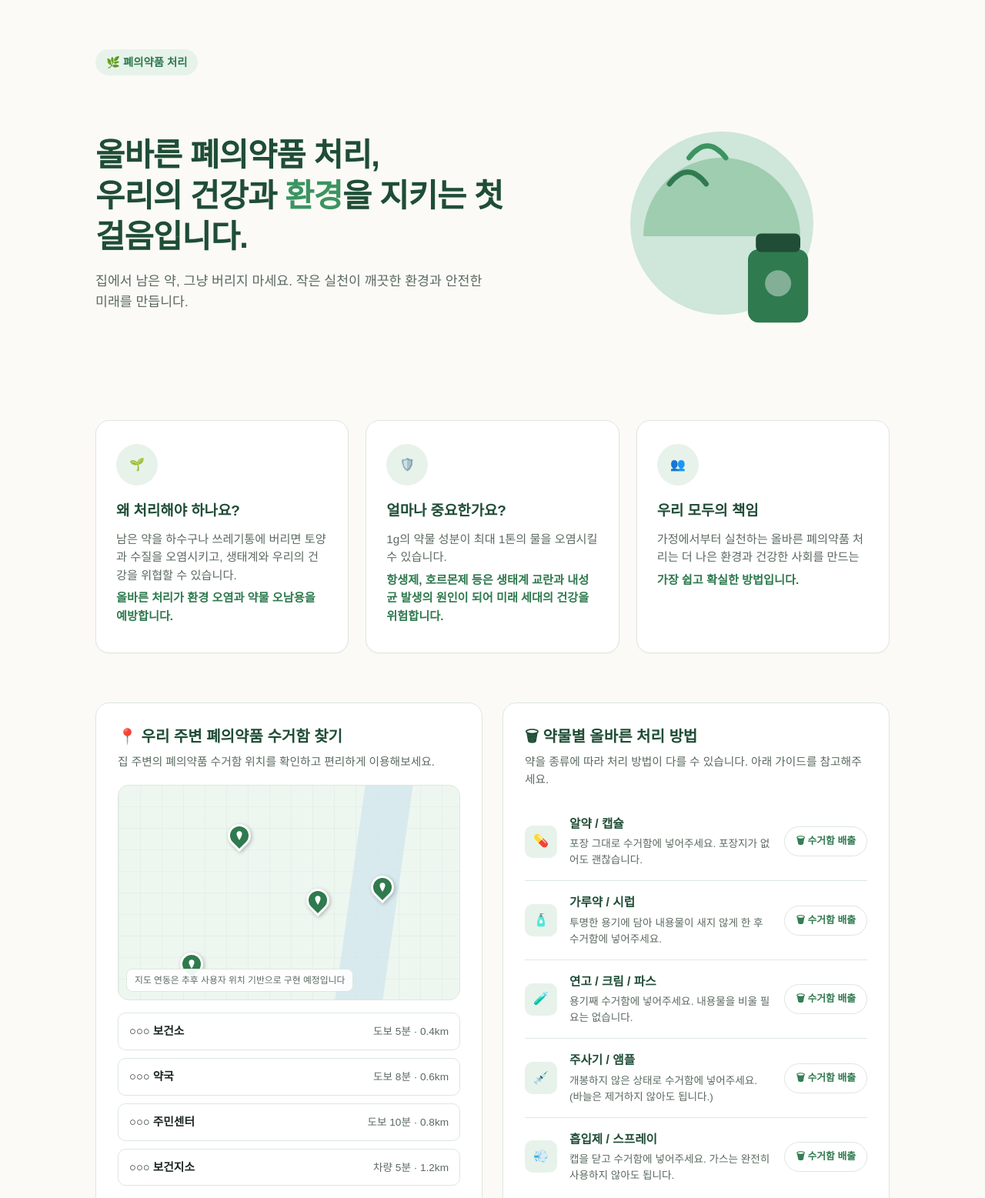
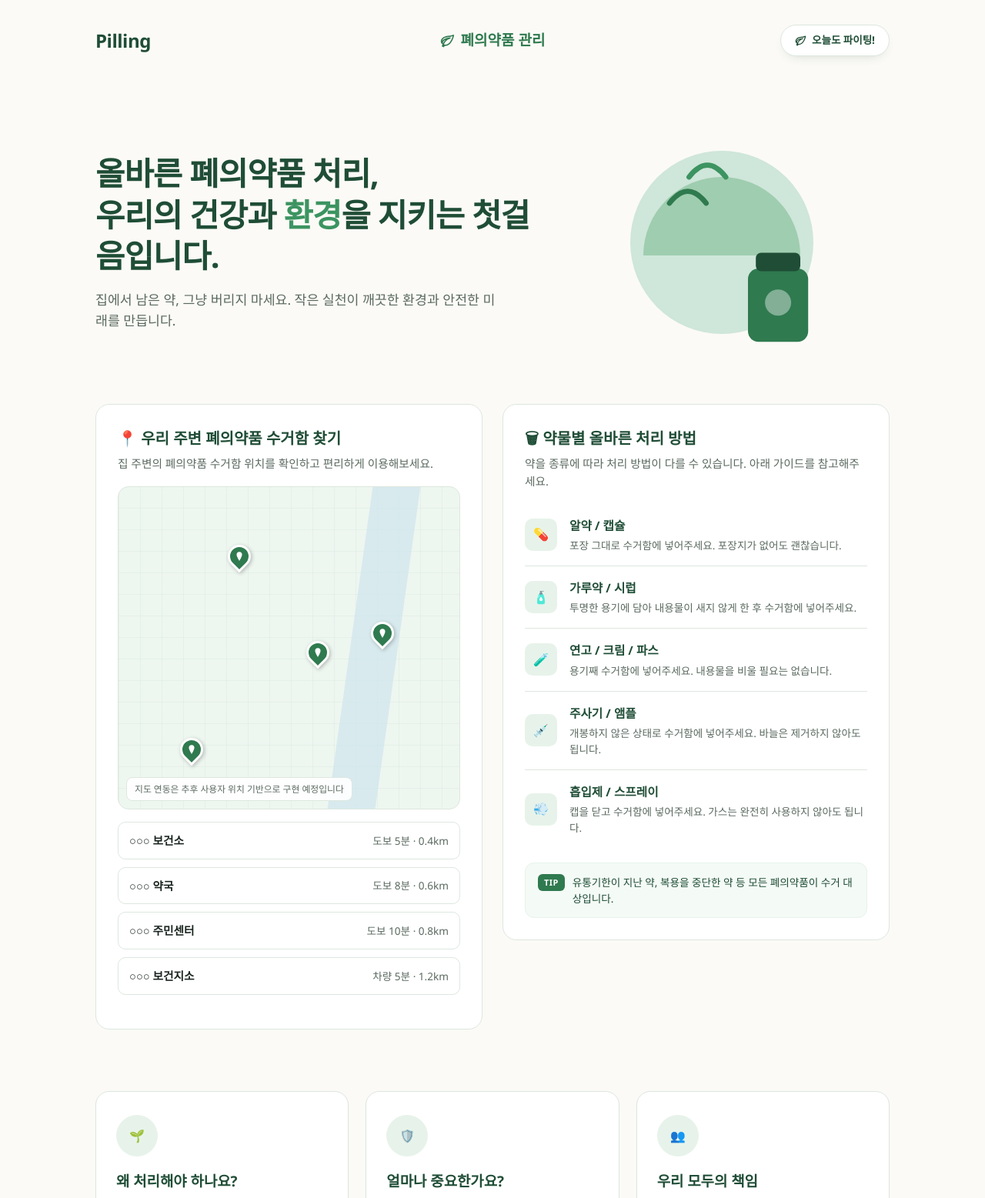
Before and after one commit to 20261184/-Pilling, a website: page 폐의약품관리.html in a window 1280 px wide. Shown: the top 1557 px of the page at 77% size. Drawn offline with Linux system fonts and the light colour scheme.

Commit message:
feat:폐의약품관리.html 수정본

```diff
--- a/폐의약품관리.html
+++ b/폐의약품관리.html
@@ -20,12 +20,50 @@
   *{box-sizing:border-box;}
   body{
     margin:0;
-    font-family:"Pretendard","Apple SD Gothic Neo","Malgun Gothic",sans-serif;
+    font-family:"Apple SD Gothic Neo","Pretendard","Segoe UI",sans-serif;
     background:var(--paper);
     color:var(--ink);
     line-height:1.55;
   }
   .wrap{max-width:1080px;margin:0 auto;padding:0 24px;}
+
+  /* ---- 상단 내비게이션 ---- */
+  .top-row{
+    display:grid;
+    grid-template-columns:1fr auto 1fr;
+    align-items:center;
+    padding:32px 0 8px;
+  }
+  .logo-mark{
+    font-size:24px;
+    font-weight:800;
+    color:var(--green-900);
+    letter-spacing:-0.02em;
+    justify-self:start;
+  }
+  .top-nav-label{
+    display:inline-flex;
+    align-items:center;
+    gap:8px;
+    color:var(--green-700);
+    font-weight:800;
+    font-size:19px;
+    justify-self:center;
+  }
+  .top-pill-tag{
+    display:inline-flex;
+    align-items:center;
+    gap:7px;
+    background:#fff;
+    border:1px solid var(--line);
+    border-radius:30px;
+    padding:9px 18px;
+    font-size:13.5px;
+    font-weight:700;
+    color:var(--green-900);
+    box-shadow:0 6px 16px -10px rgba(31,77,54,0.3);
+    justify-self:end;
+  }
 
   /* ---- 상단 경고 영역 ---- */
   .warn-band{
@@ -68,13 +106,7 @@
     position:relative;
     overflow:hidden;
   }
-  .eyebrow{
-    display:inline-flex;align-items:center;gap:8px;
-    font-size:0.9rem;font-weight:700;color:var(--green-700);
-    background:var(--green-100);
-    padding:6px 14px;border-radius:999px;
-    margin-bottom:22px;
-  }
+
   .hero-grid{
     display:grid;
     grid-template-columns:1.3fr 1fr;
@@ -165,7 +197,7 @@
     position:relative;
     border-radius:14px;
     overflow:hidden;
-    height:280px;
+    height:420px;
     background:
       linear-gradient(0deg, rgba(60,148,97,0.06) 1px, transparent 1px),
       linear-gradient(90deg, rgba(60,148,97,0.06) 1px, transparent 1px),
@@ -220,25 +252,6 @@
   .loc-list li .name{font-weight:600;color:var(--ink);}
   .loc-list li .dist{color:var(--ink-soft);font-size:0.85rem;}
 
-  .btn-primary{
-    display:flex;align-items:center;justify-content:center;gap:8px;
-    width:100%;
-    background:var(--green-700);
-    color:#fff;
-    border:none;
-    border-radius:12px;
-    padding:14px;
-    font-size:1rem;
-    font-weight:700;
-    cursor:pointer;
-    transition:background .15s ease, transform .15s ease;
-  }
-  .btn-primary:hover{background:var(--green-900);transform:translateY(-1px);}
-  .btn-primary:focus-visible{outline:3px solid var(--green-600);outline-offset:2px;}
-  .btn-note{
-    text-align:center;font-size:0.78rem;color:var(--ink-soft);margin-top:8px;
-  }
-
   /* 처리 방법 리스트 */
   .method-list{list-style:none;margin:0;padding:0;display:grid;gap:0;}
   .method-list li{
@@ -256,20 +269,6 @@
   .method-body{flex:1;}
   .method-body .m-title{font-weight:700;color:var(--green-900);font-size:0.98rem;margin-bottom:3px;}
   .method-body .m-desc{color:var(--ink-soft);font-size:0.85rem;}
-  .method-action{
-    display:flex;align-items:center;gap:6px;
-    border:1px solid var(--line);
-    border-radius:999px;
-    padding:7px 14px;
-    font-size:0.8rem;
-    color:var(--green-700);
-    font-weight:600;
-    white-space:nowrap;
-    background:#fff;
-    cursor:pointer;
-  }
-  .method-action:hover{background:var(--green-50);}
-
   .tip-row{
     margin-top:18px;
     display:flex;align-items:flex-start;gap:10px;
@@ -300,6 +299,7 @@
   }
 
   @media (max-width:880px){
+    .top-row{grid-template-columns:auto 1fr auto; gap:10px;}
     .hero-grid{grid-template-columns:1fr;}
     .hero-art{order:-1;}
     .feature-grid{grid-template-columns:1fr;}
@@ -313,8 +313,19 @@
 
 <main class="wrap">
 
+  <div class="top-row">
+    <div class="logo-mark">Pilling</div>
+    <div class="top-nav-label">
+      <svg width="19" height="19" viewBox="0 0 24 24" fill="none" stroke="currentColor" stroke-width="2"><path d="M17 8C8 10 5.9 16.17 3.82 21.34l1.89.66.95-2.3c.48.17.98.3 1.34.3C19 20 22 3 22 3c-1 2-8 2.25-13 3.25S2 11.5 2 13.5c0 1.43.74 2.84 1.5 3.5C2.74 12.41 6.97 9.13 17 8z"/></svg>
+      폐의약품 관리
+    </div>
+    <div class="top-pill-tag">
+      <svg width="15" height="15" viewBox="0 0 24 24" fill="none" stroke="currentColor" stroke-width="2"><path d="M17 8C8 10 5.9 16.17 3.82 21.34l1.89.66.95-2.3c.48.17.98.3 1.34.3C19 20 22 3 22 3c-1 2-8 2.25-13 3.25S2 11.5 2 13.5c0 1.43.74 2.84 1.5 3.5C2.74 12.41 6.97 9.13 17 8z"/></svg>
+      오늘도 파이팅!
+    </div>
+  </div>
+
   <section class="hero">
-    <span class="eyebrow">🌿 폐의약품 처리</span>
     <div class="hero-grid">
       <div>
         <h1>올바른 폐의약품 처리,<br>우리의 건강과 <span>환경</span>을 지키는 첫걸음입니다.</h1>
@@ -330,6 +341,81 @@
           <path d="M60 70 q14 -18 28 0" stroke="#2f7a4f" stroke-width="4" fill="none" stroke-linecap="round"/>
           <path d="M75 50 q14 -18 28 0" stroke="#3c9461" stroke-width="4" fill="none" stroke-linecap="round"/>
         </svg>
+      </div>
+    </div>
+  </section>
+
+  <section class="two-col">
+    <div class="panel">
+      <div class="panel-head">
+        <h2>📍 우리 주변 폐의약품 수거함 찾기</h2>
+        <p>집 주변의 폐의약품 수거함 위치를 확인하고 편리하게 이용해보세요.</p>
+      </div>
+
+      <div class="map-area" id="map-area">
+        <div class="river"></div>
+        <div class="pin p1"><svg viewBox="0 0 24 24" fill="#fff"><path d="M12 2a6 6 0 00-6 6c0 5 6 14 6 14s6-9 6-14a6 6 0 00-6-6z"/></svg></div>
+        <div class="pin p2"><svg viewBox="0 0 24 24" fill="#fff"><path d="M12 2a6 6 0 00-6 6c0 5 6 14 6 14s6-9 6-14a6 6 0 00-6-6z"/></svg></div>
+        <div class="pin p3"><svg viewBox="0 0 24 24" fill="#fff"><path d="M12 2a6 6 0 00-6 6c0 5 6 14 6 14s6-9 6-14a6 6 0 00-6-6z"/></svg></div>
+        <div class="pin p4"><svg viewBox="0 0 24 24" fill="#fff"><path d="M12 2a6 6 0 00-6 6c0 5 6 14 6 14s6-9 6-14a6 6 0 00-6-6z"/></svg></div>
+        <div class="map-placeholder-note">지도 연동은 추후 사용자 위치 기반으로 구현 예정입니다</div>
+      </div>
+
+      <ul class="loc-list">
+        <li><span class="name">○○○ 보건소</span><span class="dist">도보 5분 · 0.4km</span></li>
+        <li><span class="name">○○○ 약국</span><span class="dist">도보 8분 · 0.6km</span></li>
+        <li><span class="name">○○○ 주민센터</span><span class="dist">도보 10분 · 0.8km</span></li>
+        <li><span class="name">○○○ 보건지소</span><span class="dist">차량 5분 · 1.2km</span></li>
+      </ul>
+    </div>
+
+    <div class="panel">
+      <div class="panel-head">
+        <h2>🗑 약물별 올바른 처리 방법</h2>
+        <p>약을 종류에 따라 처리 방법이 다를 수 있습니다. 아래 가이드를 참고해주세요.</p>
+      </div>
+
+      <ul class="method-list">
+        <li>
+          <div class="method-icon">💊</div>
+          <div class="method-body">
+            <div class="m-title">알약 / 캡슐</div>
+            <div class="m-desc">포장 그대로 수거함에 넣어주세요. 포장지가 없어도 괜찮습니다.</div>
+          </div>
+        </li>
+        <li>
+          <div class="method-icon">🧴</div>
+          <div class="method-body">
+            <div class="m-title">가루약 / 시럽</div>
+            <div class="m-desc">투명한 용기에 담아 내용물이 새지 않게 한 후 수거함에 넣어주세요.</div>
+          </div>
+        </li>
+        <li>
+          <div class="method-icon">🧪</div>
+          <div class="method-body">
+            <div class="m-title">연고 / 크림 / 파스</div>
+            <div class="m-desc">용기째 수거함에 넣어주세요. 내용물을 비울 필요는 없습니다.</div>
+          </div>
+        </li>
+        <li>
+          <div class="method-icon">💉</div>
+          <div class="method-body">
+            <div class="m-title">주사기 / 앰플</div>
+            <div class="m-desc">개봉하지 않은 상태로 수거함에 넣어주세요. 바늘은 제거하지 않아도 됩니다.</div>
+          </div>
+        </li>
+        <li>
+          <div class="method-icon">💨</div>
+          <div class="method-body">
+            <div class="m-title">흡입제 / 스프레이</div>
+            <div class="m-desc">캡을 닫고 수거함에 넣어주세요. 가스는 완전히 사용하지 않아도 됩니다.</div>
+          </div>
+        </li>
+      </ul>
+
+      <div class="tip-row">
+        <span class="tip-badge">TIP</span>
+        <span>유통기한이 지난 약, 복용을 중단한 약 등 모든 폐의약품이 수거 대상입니다.</span>
       </div>
     </div>
   </section>
@@ -355,111 +441,11 @@
     </div>
   </section>
 
-  <section class="two-col">
-    <div class="panel">
-      <div class="panel-head">
-        <h2>📍 우리 주변 폐의약품 수거함 찾기</h2>
-        <p>집 주변의 폐의약품 수거함 위치를 확인하고 편리하게 이용해보세요.</p>
-      </div>
-
-      <div class="map-area" id="map-area">
-        <div class="river"></div>
-        <div class="pin p1"><svg viewBox="0 0 24 24" fill="#fff"><path d="M12 2a6 6 0 00-6 6c0 5 6 14 6 14s6-9 6-14a6 6 0 00-6-6z"/></svg></div>
-        <div class="pin p2"><svg viewBox="0 0 24 24" fill="#fff"><path d="M12 2a6 6 0 00-6 6c0 5 6 14 6 14s6-9 6-14a6 6 0 00-6-6z"/></svg></div>
-        <div class="pin p3"><svg viewBox="0 0 24 24" fill="#fff"><path d="M12 2a6 6 0 00-6 6c0 5 6 14 6 14s6-9 6-14a6 6 0 00-6-6z"/></svg></div>
-        <div class="pin p4"><svg viewBox="0 0 24 24" fill="#fff"><path d="M12 2a6 6 0 00-6 6c0 5 6 14 6 14s6-9 6-14a6 6 0 00-6-6z"/></svg></div>
-        <div class="map-placeholder-note">지도 연동은 추후 사용자 위치 기반으로 구현 예정입니다</div>
-      </div>
-
-      <ul class="loc-list">
-        <li><span class="name">○○○ 보건소</span><span class="dist">도보 5분 · 0.4km</span></li>
-        <li><span class="name">○○○ 약국</span><span class="dist">도보 8분 · 0.6km</span></li>
-        <li><span class="name">○○○ 주민센터</span><span class="dist">도보 10분 · 0.8km</span></li>
-        <li><span class="name">○○○ 보건지소</span><span class="dist">차량 5분 · 1.2km</span></li>
-      </ul>
-
-      <button class="btn-primary" id="locate-btn">⌖ 내 위치 주변 수거함 찾기</button>
-      <p class="btn-note">버튼 클릭 시 위치 권한 허용이 필요합니다. (기능은 추후 지도 연동 예정)</p>
-    </div>
-
-    <div class="panel">
-      <div class="panel-head">
-        <h2>🗑 약물별 올바른 처리 방법</h2>
-        <p>약을 종류에 따라 처리 방법이 다를 수 있습니다. 아래 가이드를 참고해주세요.</p>
-      </div>
-
-      <ul class="method-list">
-        <li>
-          <div class="method-icon">💊</div>
-          <div class="method-body">
-            <div class="m-title">알약 / 캡슐</div>
-            <div class="m-desc">포장 그대로 수거함에 넣어주세요. 포장지가 없어도 괜찮습니다.</div>
-          </div>
-          <button class="method-action">🗑 수거함 배출</button>
-        </li>
-        <li>
-          <div class="method-icon">🧴</div>
-          <div class="method-body">
-            <div class="m-title">가루약 / 시럽</div>
-            <div class="m-desc">투명한 용기에 담아 내용물이 새지 않게 한 후 수거함에 넣어주세요.</div>
-          </div>
-          <button class="method-action">🗑 수거함 배출</button>
-        </li>
-        <li>
-          <div class="method-icon">🧪</div>
-          <div class="method-body">
-            <div class="m-title">연고 / 크림 / 파스</div>
-            <div class="m-desc">용기째 수거함에 넣어주세요. 내용물을 비울 필요는 없습니다.</div>
-          </div>
-          <button class="method-action">🗑 수거함 배출</button>
-        </li>
-        <li>
-          <div class="method-icon">💉</div>
-          <div class="method-body">
-            <div class="m-title">주사기 / 앰플</div>
-            <div class="m-desc">개봉하지 않은 상태로 수거함에 넣어주세요. (바늘은 제거하지 않아도 됩니다.)</div>
-          </div>
-          <button class="method-action">🗑 수거함 배출</button>
-        </li>
-        <li>
-          <div class="method-icon">💨</div>
-          <div class="method-body">
-            <div class="m-title">흡입제 / 스프레이</div>
-            <div class="m-desc">캡을 닫고 수거함에 넣어주세요. 가스는 완전히 사용하지 않아도 됩니다.</div>
-          </div>
-          <button class="method-action">🗑 수거함 배출</button>
-        </li>
-      </ul>
-
-      <div class="tip-row">
-        <span class="tip-badge">TIP</span>
-        <span>유통기한이 지난 약, 복용을 중단한 약 등 모든 폐의약품이 수거 대상입니다.</span>
-      </div>
-    </div>
-  </section>
-
 </main>
 
 <footer>
   © 올바른 폐의약품 처리 캠페인 · 우리의 건강과 환경을 지키는 작은 실천
 </footer>
 
-<script>
-  document.getElementById('locate-btn').addEventListener('click', function(){
-    if(navigator.geolocation){
-      navigator.geolocation.getCurrentPosition(
-        function(pos){
-          alert('위치 확인됨: ' + pos.coords.latitude.toFixed(4) + ', ' + pos.coords.longitude.toFixed(4) + '\n(지도 연동 기능은 추후 구현 예정입니다)');
-        },
-        function(){
-          alert('위치 정보를 가져올 수 없습니다. (지도 연동 기능은 추후 구현 예정입니다)');
-        }
-      );
-    } else {
-      alert('이 브라우저는 위치 정보를 지원하지 않습니다.');
-    }
-  });
-</script>
-
 </body>
 </html>
```
